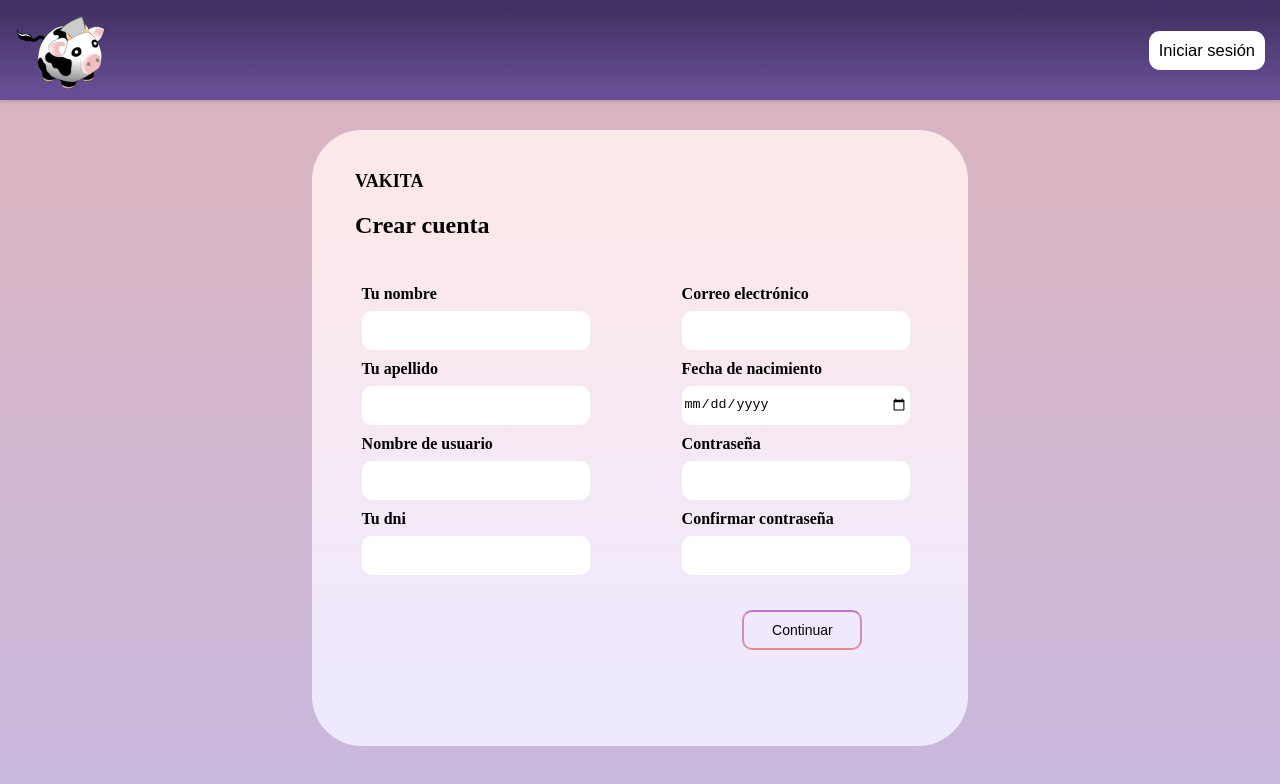
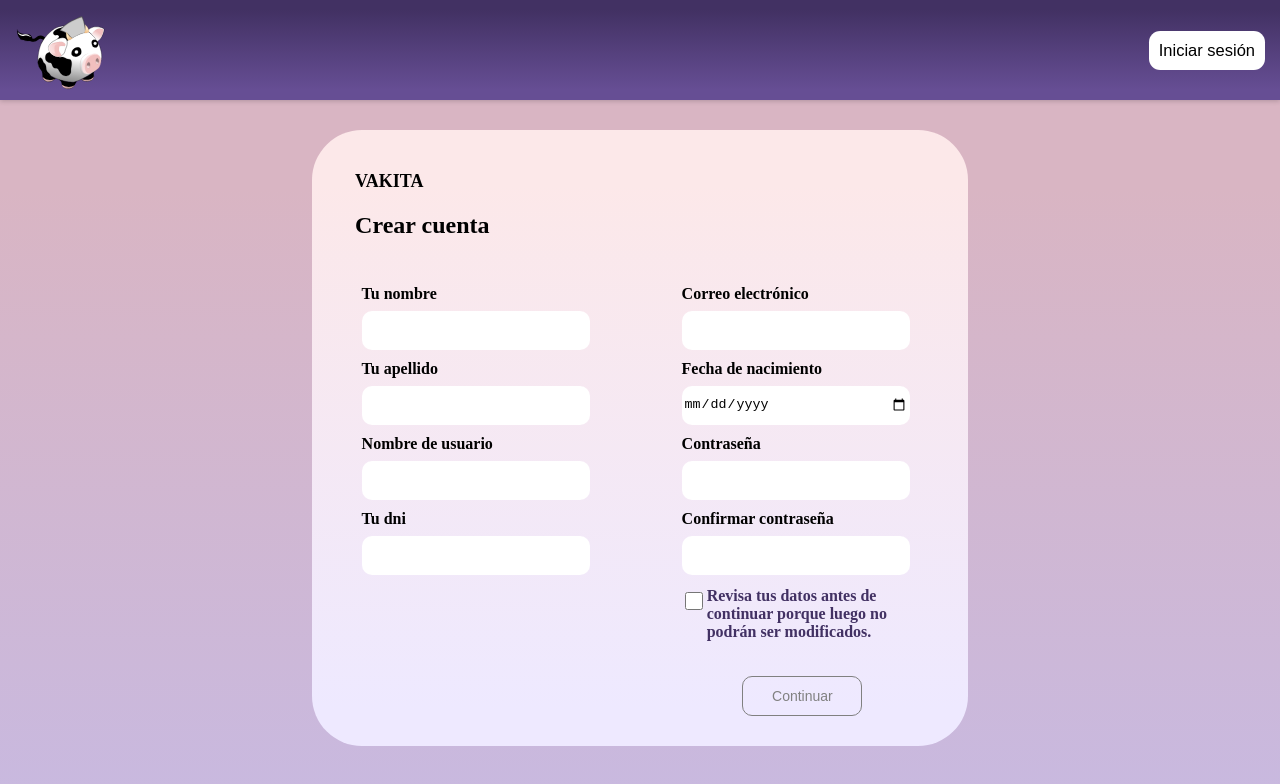
Before and after one commit to mceciabate/vakita-project, a React (Vite) app in the folder vakitaProyectFrontEnd/: page /register in a window 1280 px wide. Shown: the top 784 px of the page. Built offline with nearby package versions, Linux system fonts and the light colour scheme; a web font is replaced by a local one.

Commit message:
aceptar terminos de uso

```diff
--- a/vakitaProyectFrontEnd/src/components/Register/Register.jsx
+++ b/vakitaProyectFrontEnd/src/components/Register/Register.jsx
@@ -1,4 +1,5 @@
 import * as Yup from "yup";
+import { useState } from "react";
 import { useFormik } from "formik";
 import Swal from "sweetalert2";
 import axios from "axios";
@@ -10,7 +11,7 @@ import {
   ContainerInputs,
   Label,
   Input,
-  Button, ErrorSpan
+  Button, ErrorSpan, CheckSection
 } from "./Register.styled.jsx";
 
 
@@ -24,6 +25,7 @@ function Registerr() {
     return new Date(currentDate.getDay() + "/" + currentDate.getMonth() + "/" + maxYear)
   }
 
+  const [checked, setChecked] = useState(false)
 
   const formik = useFormik({
     initialValues: {
@@ -213,7 +215,16 @@ function Registerr() {
                   <ErrorSpan>{formik.errors.passwordConfirm}</ErrorSpan>
                 )}
 
-              <Button className="continuar" type="submit">
+                <CheckSection>
+                  <input type="checkbox"
+                  onClick={() => setChecked(!checked)}
+                  onChange={() => setChecked(!checked)}
+                  />
+                  <Label>Revisa tus datos antes de continuar porque luego no podrán ser modificados.</Label>
+                </CheckSection>
+
+
+              <Button className="continuar" type="submit" disabled={!checked}>
                 Continuar{" "}
               </Button>
 
--- a/vakitaProyectFrontEnd/src/components/Register/Register.styled.jsx
+++ b/vakitaProyectFrontEnd/src/components/Register/Register.styled.jsx
@@ -14,9 +14,6 @@ background: linear-gradient(0deg, rgba(200,185,224,1) 11%, rgba(217,181,195,1) 8
 
   height: 170vh !important;
 }
-
-
-
 `;
 
 export const GeneralFormContainer = styled.div`
@@ -153,12 +150,28 @@ display:flex;
   color: red;
   font-size: 14px;
   margin-left: 1px;
-
 `;
 
 
 
+export const CheckSection = styled.div`
+  display: flex;
+  width: 80%;
+  align-items: flex-start;
+  margin-top: 0.8rem;
 
+  label {
+    margin: 0 !important;
+    color: #423163;
+    font-weight: 600;
+  }
+
+  input {
+    margin: 3.5px;
+    width: 20px;
+    height: 20px;
+  }
+`;
 
 
 
@@ -187,6 +200,15 @@ export const Button = styled.button`
     background-color: #AD8FF3;
   }
 
+
+  /* Estilo en hover */
+  &:disabled {
+    cursor: initial;
+    background-color: transparent;
+    color: gray;
+    border: 1px solid gray;
+  }
+
   @media (max-width: 1778px){
 
     margin-left: 19%;
```
